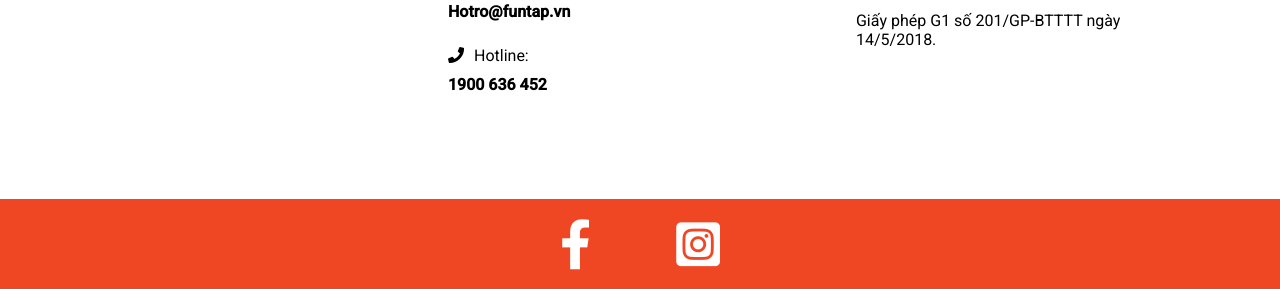
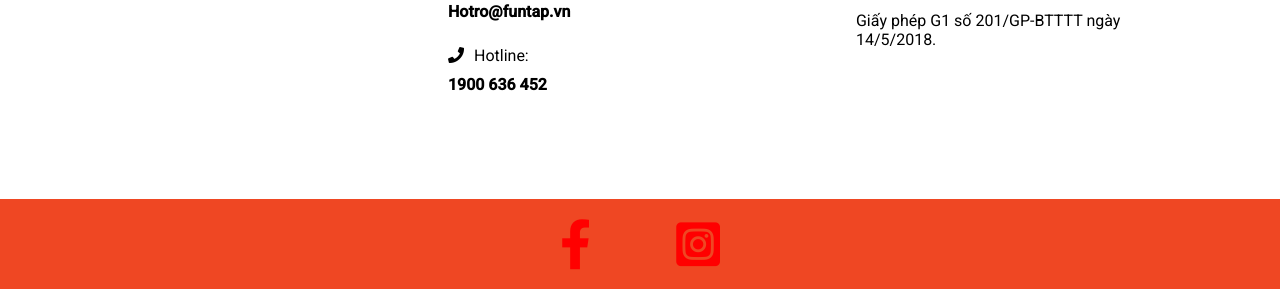
Before and after one commit to TNT112000/Funtap, a PHP site: page / in a window 1280 px wide. Shown: the part 5445-5734 px from the top of the page. Run offline with PHP 8.4, Linux system fonts and the light colour scheme.

Commit message:
upload code

```diff
--- a/funtap.css
+++ b/funtap.css
@@ -395,7 +395,7 @@
     justify-content: space-between;
 }
 .footer__footer-icon{
-    color:white;
+    color:red;
     font-size: 50px;
 }
 
```
